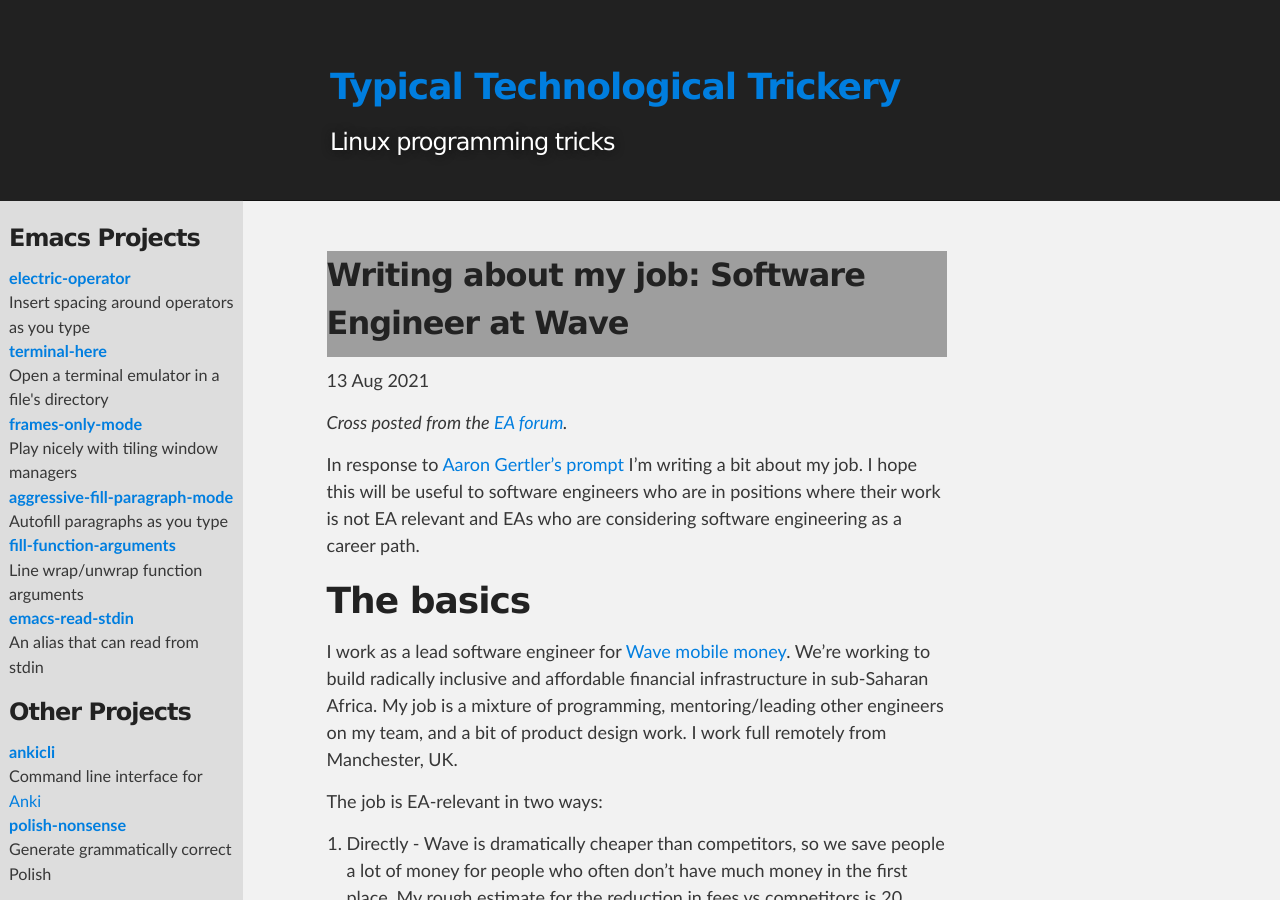
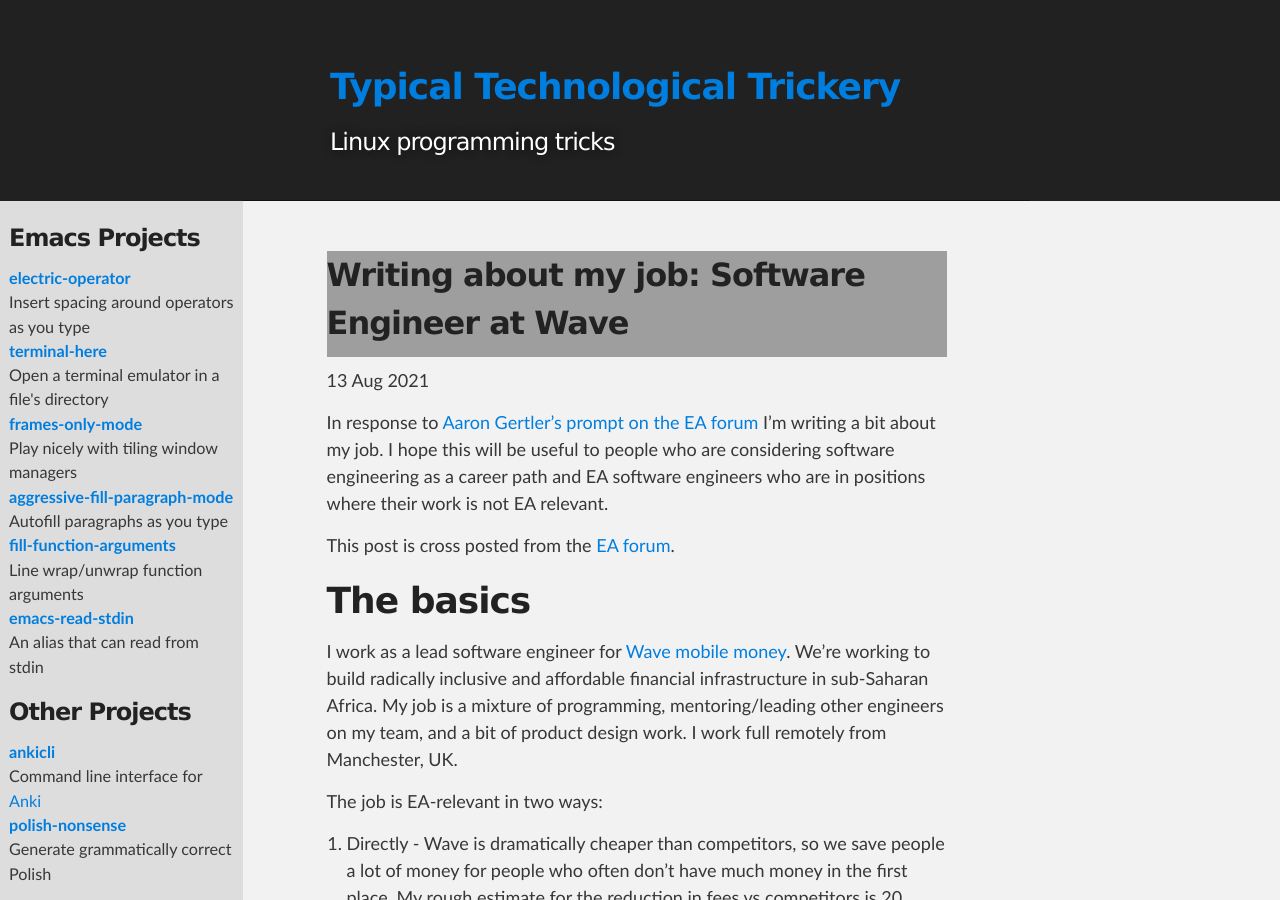
Before and after one commit to davidshepherd7/blog, a Jekyll site: the page built from _posts/2021-08-12-writing-about-my-job.md, in a window 1280 px wide and 900 px high. Built offline with Jekyll 4.4.1, drawn with Linux system fonts in a browser that asks for light colours; some of the changed text lies outside the part shown.

Commit message:
Tweak the post to make sense on my blog

```diff
--- a/_posts/2021-08-12-writing-about-my-job.md
+++ b/_posts/2021-08-12-writing-about-my-job.md
@@ -5,13 +5,14 @@
 categories: wave ea jobs
 ---
 
-*Cross posted from the [EA forum](https://forum.effectivealtruism.org/posts/pyvybGkGYaFAeNtGi/writing-about-my-job-software-engineer-at-wave).*
+In response to [Aaron Gertler's prompt on the EA
+forum](https://forum.effectivealtruism.org/posts/nf72oiJddwDhoJ4QH/you-should-write-about-your-job)
+I'm writing a bit about my job. I hope this will be useful to people who are
+considering software engineering as a career path and EA software engineers who
+are in positions where their work is not EA relevant.
 
-In response to [Aaron Gertler's
-prompt](https://forum.effectivealtruism.org/posts/nf72oiJddwDhoJ4QH/you-should-write-about-your-job)
-I'm writing a bit about my job. I hope this will be useful to software engineers
-who are in positions where their work is not EA relevant and EAs who are
-considering software engineering as a career path.
+This post is cross posted from the [EA forum](https://forum.effectivealtruism.org/posts/pyvybGkGYaFAeNtGi/writing-about-my-job-software-engineer-at-wave).
+
 
 # The basics
 
@@ -219,8 +220,8 @@
 
 # Contact me/hiring
 
-If you have any follow up questions feel free to post them here or email me at
-"davidshepherd7 [at] gmail".
+If you have any follow up questions feel free to post them on the EA forum or
+email me about them.
 
 We're currently hiring software engineers, product managers, and a bunch of
 other remote positions. So if any of what I've described sounds like something
```
